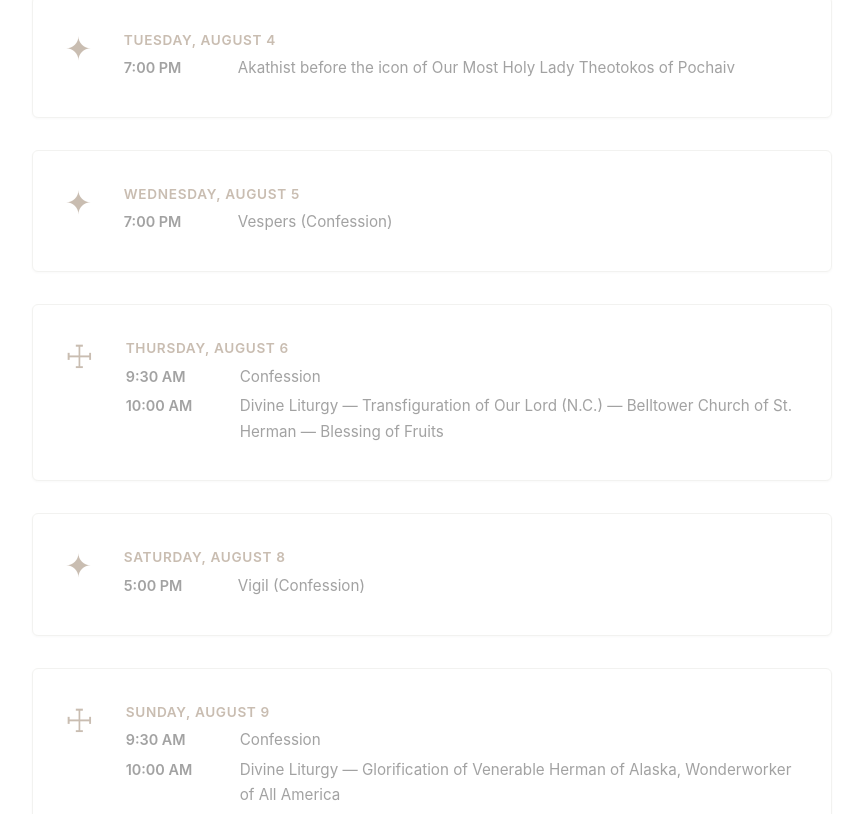
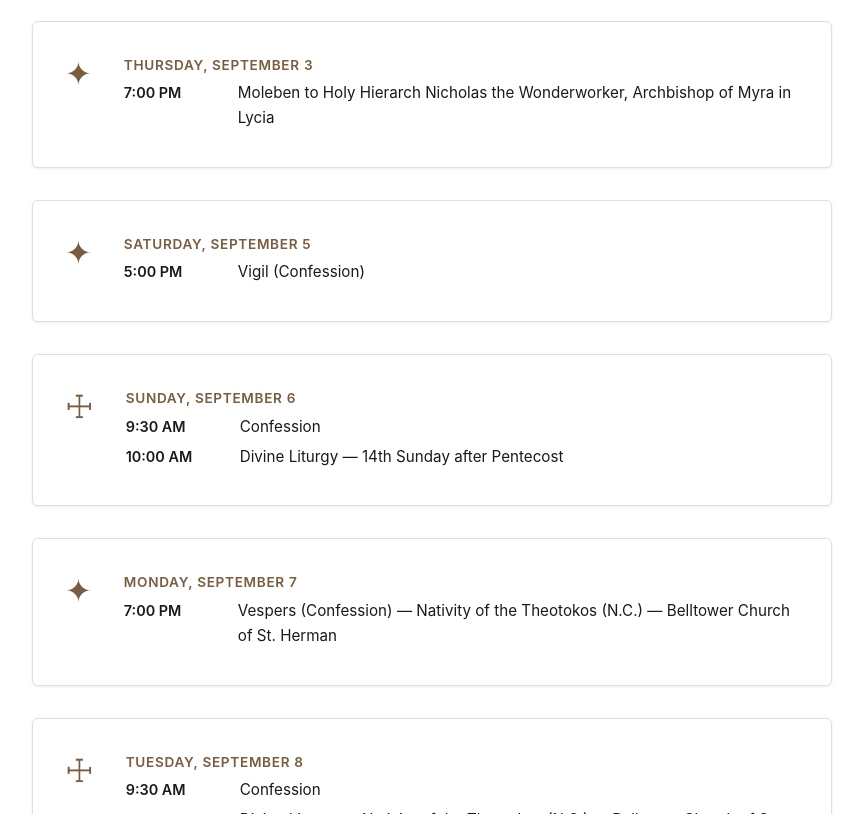
Before and after one commit to Anthony-Fedorenko/hvmla, a React (Vite) app: page /services/schedule in a window 1280 px wide. Shown: the part 746-1560 px from the top of the page, without its empty margins (72-935 px from the left). Built offline with nearby package versions, Linux system fonts and the light colour scheme.

Commit message:
feat: update service schedule and calendar PDF to September 2026
Trim the schedule down to the last remaining August service and add
the full September 2026 calendar (bilingual). Point the "Download
Calendar" button at the new calendar_september.pdf.

```diff
--- a/src/data/services.ts
+++ b/src/data/services.ts
@@ -18,236 +18,8 @@ export interface ServiceDay {
   isNotice?: boolean;
 }
 
-/** August 2026 service calendar */
+/** Late August – September 2026 service calendar */
 export const upcomingServices: ServiceDay[] = [
-  {
-    id: "aug1",
-    date: "August 1",
-    dateISO: "2026-08-01",
-    dayOfWeekEn: "Saturday",
-    dayOfWeekRu: "Суббота",
-    icon: "✦",
-    slots: [
-      { time: "5:00 PM", titleEn: "Vigil (Confession)", titleRu: "Всенощная (исповедь)" },
-    ],
-  },
-  {
-    id: "aug2",
-    date: "August 2",
-    dateISO: "2026-08-02",
-    dayOfWeekEn: "Sunday",
-    dayOfWeekRu: "Воскресенье",
-    icon: "☩",
-    slots: [
-      { time: "9:30 AM", titleEn: "Confession", titleRu: "Исповедь" },
-      { time: "10:00 AM", titleEn: "Divine Liturgy — Glorious Prophet Elijah", titleRu: "Литургия — Славного Пророка Илии" },
-    ],
-  },
-  {
-    id: "aug4",
-    date: "August 4",
-    dateISO: "2026-08-04",
-    dayOfWeekEn: "Tuesday",
-    dayOfWeekRu: "Вторник",
-    icon: "✦",
-    slots: [
-      { time: "7:00 PM", titleEn: "Akathist before the icon of Our Most Holy Lady Theotokos of Pochaiv", titleRu: "Акафист пред иконой Пресвятой Богородицы «Почаевская»" },
-    ],
-  },
-  {
-    id: "aug5",
-    date: "August 5",
-    dateISO: "2026-08-05",
-    dayOfWeekEn: "Wednesday",
-    dayOfWeekRu: "Среда",
-    icon: "✦",
-    slots: [
-      { time: "7:00 PM", titleEn: "Vespers (Confession)", titleRu: "Вечерня (исповедь)" },
-    ],
-  },
-  {
-    id: "aug6",
-    date: "August 6",
-    dateISO: "2026-08-06",
-    dayOfWeekEn: "Thursday",
-    dayOfWeekRu: "Четверг",
-    icon: "☩",
-    slots: [
-      { time: "9:30 AM", titleEn: "Confession", titleRu: "Исповедь" },
-      { time: "10:00 AM", titleEn: "Divine Liturgy — Transfiguration of Our Lord (N.C.) — Belltower Church of St. Herman — Blessing of Fruits", titleRu: "Литургия — Преображение Господне (Н.СТ.) — храм Прп. Германа — Освящение плодов" },
-    ],
-  },
-  {
-    id: "aug8",
-    date: "August 8",
-    dateISO: "2026-08-08",
-    dayOfWeekEn: "Saturday",
-    dayOfWeekRu: "Суббота",
-    icon: "✦",
-    slots: [
-      { time: "5:00 PM", titleEn: "Vigil (Confession)", titleRu: "Всенощная (исповедь)" },
-    ],
-  },
-  {
-    id: "aug9",
-    date: "August 9",
-    dateISO: "2026-08-09",
-    dayOfWeekEn: "Sunday",
-    dayOfWeekRu: "Воскресенье",
-    icon: "☩",
-    slots: [
-      { time: "9:30 AM", titleEn: "Confession", titleRu: "Исповедь" },
-      { time: "10:00 AM", titleEn: "Divine Liturgy — Glorification of Venerable Herman of Alaska, Wonderworker of All America", titleRu: "Литургия — Прославление Прп. Германа Аляскинского, Всея Америки Чудотворца" },
-    ],
-  },
-  {
-    id: "aug11",
-    date: "August 11",
-    dateISO: "2026-08-11",
-    dayOfWeekEn: "Tuesday",
-    dayOfWeekRu: "Вторник",
-    icon: "✦",
-    slots: [
-      { time: "7:00 PM", titleEn: 'Akathist before the icon of Our Most Holy Lady Theotokos "Rescuer of the Perishing"', titleRu: "Акафист пред иконой Пресвятой Богородицы «Взыскание погибших»" },
-    ],
-  },
-  {
-    id: "aug14",
-    date: "August 14",
-    dateISO: "2026-08-14",
-    dayOfWeekEn: "Friday",
-    dayOfWeekRu: "Пятница",
-    icon: "✦",
-    slots: [
-      { time: "7:00 PM", titleEn: "Vespers (Confession)", titleRu: "Вечерня (исповедь)" },
-    ],
-  },
-  {
-    id: "aug15",
-    date: "August 15",
-    dateISO: "2026-08-15",
-    dayOfWeekEn: "Saturday",
-    dayOfWeekRu: "Суббота",
-    icon: "☩",
-    slots: [
-      { time: "9:30 AM", titleEn: "Confession", titleRu: "Исповедь" },
-      { time: "10:00 AM", titleEn: "Divine Liturgy — Dormition of the Mother of God (N.C.) — Belltower Church of St. Herman — Blessing of Flowers & Herbs", titleRu: "Литургия — Успение Пресвятой Богородицы (Н.СТ.) — храм Прп. Германа — Освящение цветов и трав" },
-    ],
-  },
-  {
-    id: "aug15-eve",
-    date: "August 15",
-    dateISO: "2026-08-15",
-    dayOfWeekEn: "Saturday",
-    dayOfWeekRu: "Суббота",
-    icon: "✦",
-    slots: [
-      { time: "5:00 PM", titleEn: "Vigil (Confession)", titleRu: "Всенощная (исповедь)" },
-    ],
-  },
-  {
-    id: "aug16",
-    date: "August 16",
-    dateISO: "2026-08-16",
-    dayOfWeekEn: "Sunday",
-    dayOfWeekRu: "Воскресенье",
-    icon: "☩",
-    slots: [
-      { time: "9:30 AM", titleEn: "Confession", titleRu: "Исповедь" },
-      { time: "10:00 AM", titleEn: 'Divine Liturgy — The Image of Our Lord Jesus Christ "Not-Made-by-Hands"', titleRu: "Литургия — Нерукотворного Образа Господа нашего Иисуса Христа" },
-    ],
-  },
-  {
-    id: "aug18",
-    date: "August 18",
-    dateISO: "2026-08-18",
-    dayOfWeekEn: "Tuesday",
-    dayOfWeekRu: "Вторник",
-    icon: "✦",
-    slots: [
-      { time: "7:00 PM", titleEn: "Vigil (Confession)", titleRu: "Всенощная (исповедь)" },
-    ],
-  },
-  {
-    id: "aug19",
-    date: "August 19",
-    dateISO: "2026-08-19",
-    dayOfWeekEn: "Wednesday",
-    dayOfWeekRu: "Среда",
-    icon: "☩",
-    slots: [
-      { time: "9:30 AM", titleEn: "Confession", titleRu: "Исповедь" },
-      { time: "10:00 AM", titleEn: "Divine Liturgy — Transfiguration of Our Lord (O.C.) — Blessing of Fruits", titleRu: "Литургия — Преображение Господне (СТ.СТ.) — Освящение плодов" },
-    ],
-  },
-  {
-    id: "aug22",
-    date: "August 22",
-    dateISO: "2026-08-22",
-    dayOfWeekEn: "Saturday",
-    dayOfWeekRu: "Суббота",
-    icon: "✦",
-    slots: [
-      { time: "5:00 PM", titleEn: "Vigil (Confession)", titleRu: "Всенощная (исповедь)" },
-    ],
-  },
-  {
-    id: "aug23",
-    date: "August 23",
-    dateISO: "2026-08-23",
-    dayOfWeekEn: "Sunday",
-    dayOfWeekRu: "Воскресенье",
-    icon: "☩",
-    slots: [
-      { time: "9:30 AM", titleEn: "Confession", titleRu: "Исповедь" },
-      { time: "10:00 AM", titleEn: "Divine Liturgy — 12th Sunday after Pentecost", titleRu: "Литургия — Неделя 12-я по Пятидесятнице" },
-    ],
-  },
-  {
-    id: "aug25",
-    date: "August 25",
-    dateISO: "2026-08-25",
-    dayOfWeekEn: "Tuesday",
-    dayOfWeekRu: "Вторник",
-    icon: "✦",
-    slots: [
-      { time: "7:00 PM", titleEn: 'Akathist before the icon of Our Most Holy Lady Theotokos "Rescuer of the Perishing"', titleRu: "Акафист пред иконой Пресвятой Богородицы «Взыскание погибших»" },
-    ],
-  },
-  {
-    id: "aug27",
-    date: "August 27",
-    dateISO: "2026-08-27",
-    dayOfWeekEn: "Thursday",
-    dayOfWeekRu: "Четверг",
-    icon: "✦",
-    slots: [
-      { time: "7:00 PM", titleEn: "Vigil (Confession)", titleRu: "Всенощная (исповедь)" },
-    ],
-  },
-  {
-    id: "aug28",
-    date: "August 28",
-    dateISO: "2026-08-28",
-    dayOfWeekEn: "Friday",
-    dayOfWeekRu: "Пятница",
-    icon: "☩",
-    slots: [
-      { time: "9:30 AM", titleEn: "Confession", titleRu: "Исповедь" },
-      { time: "10:00 AM", titleEn: "Divine Liturgy — Dormition of the Mother of God (O.C.) — Blessing of Flowers & Herbs", titleRu: "Литургия — Успение Пресвятой Богородицы (СТ.СТ.) — Освящение цветов и трав" },
-    ],
-  },
-  {
-    id: "aug29",
-    date: "August 29",
-    dateISO: "2026-08-29",
-    dayOfWeekEn: "Saturday",
-    dayOfWeekRu: "Суббота",
-    icon: "✦",
-    slots: [
-      { time: "5:00 PM", titleEn: "Vigil (Confession)", titleRu: "Всенощная (исповедь)" },
-    ],
-  },
   {
     id: "aug30",
     date: "August 30",
@@ -260,4 +32,287 @@ export const upcomingServices: ServiceDay[] = [
       { time: "10:00 AM", titleEn: "Divine Liturgy — Righteous Prince Alexander Nevsky", titleRu: "Литургия — Благоверного Князя Александра Невского" },
     ],
   },
+  {
+    id: "sep1",
+    date: "September 1",
+    dateISO: "2026-09-01",
+    dayOfWeekEn: "Tuesday",
+    dayOfWeekRu: "Вторник",
+    icon: "✦",
+    slots: [
+      { time: "7:00 PM", titleEn: 'Akathist before the icon of Our Most Holy Lady Theotokos "Rescuer of the Perishing"', titleRu: "Акафист пред иконой Пресвятой Богородицы «Взыскание погибших»" },
+    ],
+  },
+  {
+    id: "sep3",
+    date: "September 3",
+    dateISO: "2026-09-03",
+    dayOfWeekEn: "Thursday",
+    dayOfWeekRu: "Четверг",
+    icon: "✦",
+    slots: [
+      { time: "7:00 PM", titleEn: "Moleben to Holy Hierarch Nicholas the Wonderworker, Archbishop of Myra in Lycia", titleRu: "Молебен святителю Николаю Чудотворцу, архиепископу Мирликийскому" },
+    ],
+  },
+  {
+    id: "sep5",
+    date: "September 5",
+    dateISO: "2026-09-05",
+    dayOfWeekEn: "Saturday",
+    dayOfWeekRu: "Суббота",
+    icon: "✦",
+    slots: [
+      { time: "5:00 PM", titleEn: "Vigil (Confession)", titleRu: "Всенощная (исповедь)" },
+    ],
+  },
+  {
+    id: "sep6",
+    date: "September 6",
+    dateISO: "2026-09-06",
+    dayOfWeekEn: "Sunday",
+    dayOfWeekRu: "Воскресенье",
+    icon: "☩",
+    slots: [
+      { time: "9:30 AM", titleEn: "Confession", titleRu: "Исповедь" },
+      { time: "10:00 AM", titleEn: "Divine Liturgy — 14th Sunday after Pentecost", titleRu: "Литургия — Неделя 14-я по Пятидесятнице" },
+    ],
+  },
+  {
+    id: "sep7",
+    date: "September 7",
+    dateISO: "2026-09-07",
+    dayOfWeekEn: "Monday",
+    dayOfWeekRu: "Понедельник",
+    icon: "✦",
+    slots: [
+      { time: "7:00 PM", titleEn: "Vespers (Confession) — Nativity of the Theotokos (N.C.) — Belltower Church of St. Herman", titleRu: "Вечерня (исповедь) — Рождество Пресвятой Богородицы (Н.СТ.) — храм Прп. Германа" },
+    ],
+  },
+  {
+    id: "sep8",
+    date: "September 8",
+    dateISO: "2026-09-08",
+    dayOfWeekEn: "Tuesday",
+    dayOfWeekRu: "Вторник",
+    icon: "☩",
+    slots: [
+      { time: "9:30 AM", titleEn: "Confession", titleRu: "Исповедь" },
+      { time: "10:00 AM", titleEn: "Divine Liturgy — Nativity of the Theotokos (N.C.) — Belltower Church of St. Herman", titleRu: "Литургия — Рождество Пресвятой Богородицы (Н.СТ.) — храм Прп. Германа" },
+    ],
+  },
+  {
+    id: "sep8-eve",
+    date: "September 8",
+    dateISO: "2026-09-08",
+    dayOfWeekEn: "Tuesday",
+    dayOfWeekRu: "Вторник",
+    icon: "✦",
+    slots: [
+      { time: "7:00 PM", titleEn: 'Akathist before the icon of Our Most Holy Lady Theotokos "Rescuer of the Perishing"', titleRu: "Акафист пред иконой Пресвятой Богородицы «Взыскание погибших»" },
+    ],
+  },
+  {
+    id: "sep10",
+    date: "September 10",
+    dateISO: "2026-09-10",
+    dayOfWeekEn: "Thursday",
+    dayOfWeekRu: "Четверг",
+    icon: "✦",
+    slots: [
+      { time: "12:00 PM", titleEn: "Moleben — Venerable Job of Pochaiv", titleRu: "Молебен — Прп. Иова Почаевского" },
+    ],
+  },
+  {
+    id: "sep10-eve",
+    date: "September 10",
+    dateISO: "2026-09-10",
+    dayOfWeekEn: "Thursday",
+    dayOfWeekRu: "Четверг",
+    icon: "✦",
+    slots: [
+      { time: "7:00 PM", titleEn: "Vespers (Confession) — The Beheading of the Holy Glorious Prophet, Forerunner, and Baptist John — Belltower Church of St. Herman", titleRu: "Вечерня (исповедь) — Усекновение главы Пророка, Предтечи и Крестителя Господня Иоанна — храм Прп. Германа" },
+    ],
+  },
+  {
+    id: "sep11",
+    date: "September 11",
+    dateISO: "2026-09-11",
+    dayOfWeekEn: "Friday",
+    dayOfWeekRu: "Пятница",
+    icon: "☩",
+    slots: [
+      { time: "9:30 AM", titleEn: "Confession", titleRu: "Исповедь" },
+      { time: "10:00 AM", titleEn: "Divine Liturgy — The Beheading of the Holy Glorious Prophet, Forerunner, and Baptist John — Belltower Church of St. Herman", titleRu: "Литургия — Усекновение главы Пророка, Предтечи и Крестителя Господня Иоанна — храм Прп. Германа" },
+    ],
+  },
+  {
+    id: "sep12",
+    date: "September 12",
+    dateISO: "2026-09-12",
+    dayOfWeekEn: "Saturday",
+    dayOfWeekRu: "Суббота",
+    icon: "✦",
+    slots: [
+      { time: "5:00 PM", titleEn: "Vigil (Confession)", titleRu: "Всенощная (исповедь)" },
+    ],
+  },
+  {
+    id: "sep13",
+    date: "September 13",
+    dateISO: "2026-09-13",
+    dayOfWeekEn: "Sunday",
+    dayOfWeekRu: "Воскресенье",
+    icon: "☩",
+    slots: [
+      { time: "9:30 AM", titleEn: "Confession", titleRu: "Исповедь" },
+      { time: "10:00 AM", titleEn: "Divine Liturgy — 15th Sunday after Pentecost", titleRu: "Литургия — Неделя 15-я по Пятидесятнице" },
+    ],
+  },
+  {
+    id: "sep13-eve",
+    date: "September 13",
+    dateISO: "2026-09-13",
+    dayOfWeekEn: "Sunday",
+    dayOfWeekRu: "Воскресенье",
+    icon: "✦",
+    slots: [
+      { time: "3:00 PM", titleEn: "Vespers (Confession) — Exaltation of the Precious Cross (N.C.) — Belltower Church of St. Herman", titleRu: "Вечерня (исповедь) — Воздвижение Честного и Животворящего Креста Господня (Н.СТ.) — храм Прп. Германа" },
+    ],
+  },
+  {
+    id: "sep14",
+    date: "September 14",
+    dateISO: "2026-09-14",
+    dayOfWeekEn: "Monday",
+    dayOfWeekRu: "Понедельник",
+    icon: "☩",
+    slots: [
+      { time: "9:30 AM", titleEn: "Confession", titleRu: "Исповедь" },
+      { time: "10:00 AM", titleEn: "Divine Liturgy — Exaltation of the Precious Cross (N.C.) — Belltower Church of St. Herman", titleRu: "Литургия — Воздвижение Честного и Животворящего Креста Господня (Н.СТ.) — храм Прп. Германа" },
+    ],
+  },
+  {
+    id: "sep15",
+    date: "September 15",
+    dateISO: "2026-09-15",
+    dayOfWeekEn: "Tuesday",
+    dayOfWeekRu: "Вторник",
+    icon: "✦",
+    slots: [
+      { time: "7:00 PM", titleEn: 'Akathist before the icon of Our Most Holy Lady Theotokos "Rescuer of the Perishing"', titleRu: "Акафист пред иконой Пресвятой Богородицы «Взыскание погибших»" },
+    ],
+  },
+  {
+    id: "sep17",
+    date: "September 17",
+    dateISO: "2026-09-17",
+    dayOfWeekEn: "Thursday",
+    dayOfWeekRu: "Четверг",
+    icon: "✦",
+    slots: [
+      { time: "7:00 PM", titleEn: "Moleben to Holy Hierarch Nicholas the Wonderworker, Archbishop of Myra in Lycia", titleRu: "Молебен святителю Николаю Чудотворцу, архиепископу Мирликийскому" },
+    ],
+  },
+  {
+    id: "sep19",
+    date: "September 19",
+    dateISO: "2026-09-19",
+    dayOfWeekEn: "Saturday",
+    dayOfWeekRu: "Суббота",
+    icon: "✦",
+    slots: [
+      { time: "5:00 PM", titleEn: "Vigil (Confession)", titleRu: "Всенощная (исповедь)" },
+    ],
+  },
+  {
+    id: "sep20",
+    date: "September 20",
+    dateISO: "2026-09-20",
+    dayOfWeekEn: "Sunday",
+    dayOfWeekRu: "Воскресенье",
+    icon: "☩",
+    slots: [
+      { time: "9:30 AM", titleEn: "Confession", titleRu: "Исповедь" },
+      { time: "10:00 AM", titleEn: "Divine Liturgy — 16th Sunday after Pentecost", titleRu: "Литургия — Неделя 16-я по Пятидесятнице" },
+    ],
+  },
+  {
+    id: "sep20-eve",
+    date: "September 20",
+    dateISO: "2026-09-20",
+    dayOfWeekEn: "Sunday",
+    dayOfWeekRu: "Воскресенье",
+    icon: "✦",
+    slots: [
+      { time: "3:00 PM", titleEn: "Vigil (Confession) — Nativity of the Theotokos (O.C.)", titleRu: "Всенощная (исповедь) — Рождество Пресвятой Богородицы (СТ.СТ.)" },
+    ],
+  },
+  {
+    id: "sep21",
+    date: "September 21",
+    dateISO: "2026-09-21",
+    dayOfWeekEn: "Monday",
+    dayOfWeekRu: "Понедельник",
+    icon: "☩",
+    slots: [
+      { time: "9:30 AM", titleEn: "Confession", titleRu: "Исповедь" },
+      { time: "10:00 AM", titleEn: "Divine Liturgy — Nativity of the Theotokos (O.C.)", titleRu: "Литургия — Рождество Пресвятой Богородицы (СТ.СТ.)" },
+    ],
+  },
+  {
+    id: "sep22",
+    date: "September 22",
+    dateISO: "2026-09-22",
+    dayOfWeekEn: "Tuesday",
+    dayOfWeekRu: "Вторник",
+    icon: "✦",
+    slots: [
+      { time: "7:00 PM", titleEn: 'Akathist before the icon of Our Most Holy Lady Theotokos "Rescuer of the Perishing"', titleRu: "Акафист пред иконой Пресвятой Богородицы «Взыскание погибших»" },
+    ],
+  },
+  {
+    id: "sep24",
+    date: "September 24",
+    dateISO: "2026-09-24",
+    dayOfWeekEn: "Thursday",
+    dayOfWeekRu: "Четверг",
+    icon: "✦",
+    slots: [
+      { time: "7:00 PM", titleEn: "Moleben to Holy Hierarch Nicholas the Wonderworker, Archbishop of Myra in Lycia", titleRu: "Молебен святителю Николаю Чудотворцу, архиепископу Мирликийскому" },
+    ],
+  },
+  {
+    id: "sep26",
+    date: "September 26",
+    dateISO: "2026-09-26",
+    dayOfWeekEn: "Saturday",
+    dayOfWeekRu: "Суббота",
+    icon: "✦",
+    slots: [
+      { time: "5:00 PM", titleEn: "Vigil (Confession)", titleRu: "Всенощная (исповедь)" },
+    ],
+  },
+  {
+    id: "sep27",
+    date: "September 27",
+    dateISO: "2026-09-27",
+    dayOfWeekEn: "Sunday",
+    dayOfWeekRu: "Воскресенье",
+    icon: "☩",
+    slots: [
+      { time: "9:30 AM", titleEn: "Confession", titleRu: "Исповедь" },
+      { time: "10:00 AM", titleEn: "Divine Liturgy — 17th Sunday after Pentecost — Exaltation of the Precious Cross (O.C.)", titleRu: "Литургия — Неделя 17-я по Пятидесятнице — Воздвижение Честного и Животворящего Креста Господня (СТ.СТ.)" },
+    ],
+  },
+  {
+    id: "sep29",
+    date: "September 29",
+    dateISO: "2026-09-29",
+    dayOfWeekEn: "Tuesday",
+    dayOfWeekRu: "Вторник",
+    icon: "✦",
+    slots: [
+      { time: "7:00 PM", titleEn: 'Akathist before the icon of Our Most Holy Lady Theotokos "Rescuer of the Perishing"', titleRu: "Акафист пред иконой Пресвятой Богородицы «Взыскание погибших»" },
+    ],
+  },
 ];
--- a/src/pages/services/ServiceSchedule.tsx
+++ b/src/pages/services/ServiceSchedule.tsx
@@ -20,7 +20,7 @@ export default function ServiceSchedule() {
           <p>{t("services.scheduleSubtitle")}</p>
           <div className="btn-group" style={{ marginTop: "var(--space-md)" }}>
             <a
-              href="/calendar_august.pdf"
+              href="/calendar_september.pdf"
               target="_blank"
               rel="noopener noreferrer"
               download
```
Also changed, not shown: 1 other file (tests, documents, lock files or other folders).
